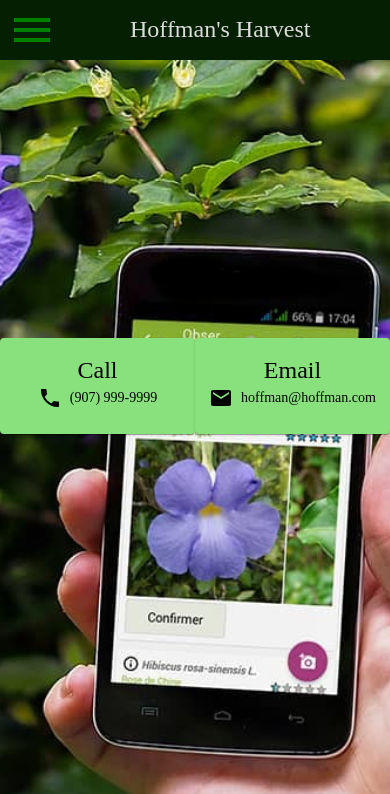
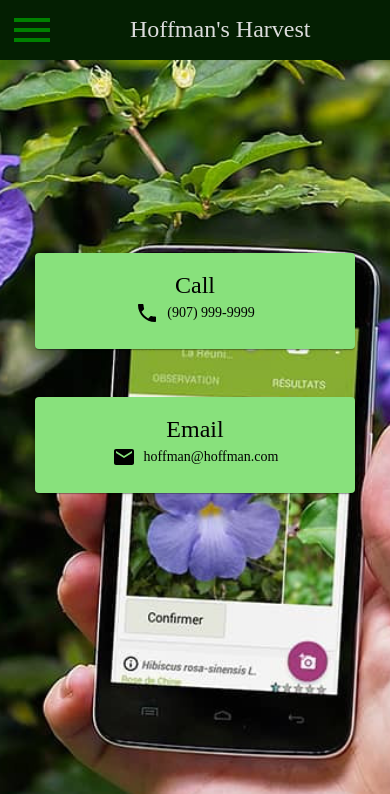
Before and after one commit to SABaltz/hoffmans-harvest, a React (Create React App) app: page /contact in a window 390 px wide. Shown: the top 794 px of the page. Built offline with nearby package versions, Linux system fonts and the light colour scheme.

Commit message:
Optimize Contact page for mobile view

```diff
--- a/src/components/contact/Contact.tsx
+++ b/src/components/contact/Contact.tsx
@@ -1,13 +1,14 @@
 import React from 'react'
 import plantPhone from "../../static/plant-phone.jpg";
-import {Box, Card, CardContent, Grid, Typography} from "@mui/material";
+import {Box, Card, CardContent, Grid, Typography, useMediaQuery} from "@mui/material";
 import {secondaryColor, textContrastColor} from "../../global-parameters/Parameters";
 import {centerVertHoriz} from "../../global-parameters/Styles";
 import PhoneIcon from '@mui/icons-material/Phone';
 import EmailIcon from '@mui/icons-material/Email';
+import {plantTheme} from "../../global-parameters/Theme";
 
 function Contact() {
-
+    const smallScreen = !useMediaQuery(plantTheme.breakpoints.up('sm'));
     const recipientEmail = 'hoffman@hoffman.com';
     const subject = '';
     const body = '';
@@ -30,12 +31,12 @@ function Contact() {
             >
                 <Box sx={{
                     position: "absolute",
-                    top: "40%",
+                    top: smallScreen ? '30%' : "40%",
                     width: "100%",
                 }}>
                     <Grid container sx={{...centerVertHoriz}}>
-                        <Grid item xs={6} sx={{...centerVertHoriz}}>
-                            <Card sx={{width: '20rem', backgroundColor: secondaryColor}}>
+                        <Grid item xs={12} md={6} sx={{...centerVertHoriz}}>
+                            <Card sx={{width: '20rem', backgroundColor: secondaryColor, marginBottom: '3rem'}}>
                                 <CardContent>
                                     <Typography sx={{...centerVertHoriz}} color={textContrastColor} variant="h5"
                                                 component="div">
@@ -52,7 +53,7 @@ function Contact() {
                                 </CardContent>
                             </Card>
                         </Grid>
-                        <Grid item xs={6} sx={{...centerVertHoriz}}>
+                        <Grid item xs={12} md={6} sx={{...centerVertHoriz}}>
                             <Card sx={{width: '20rem', backgroundColor: secondaryColor}}>
                                 <CardContent>
                                     <Typography sx={{...centerVertHoriz}} color={textContrastColor} variant="h5"
```
